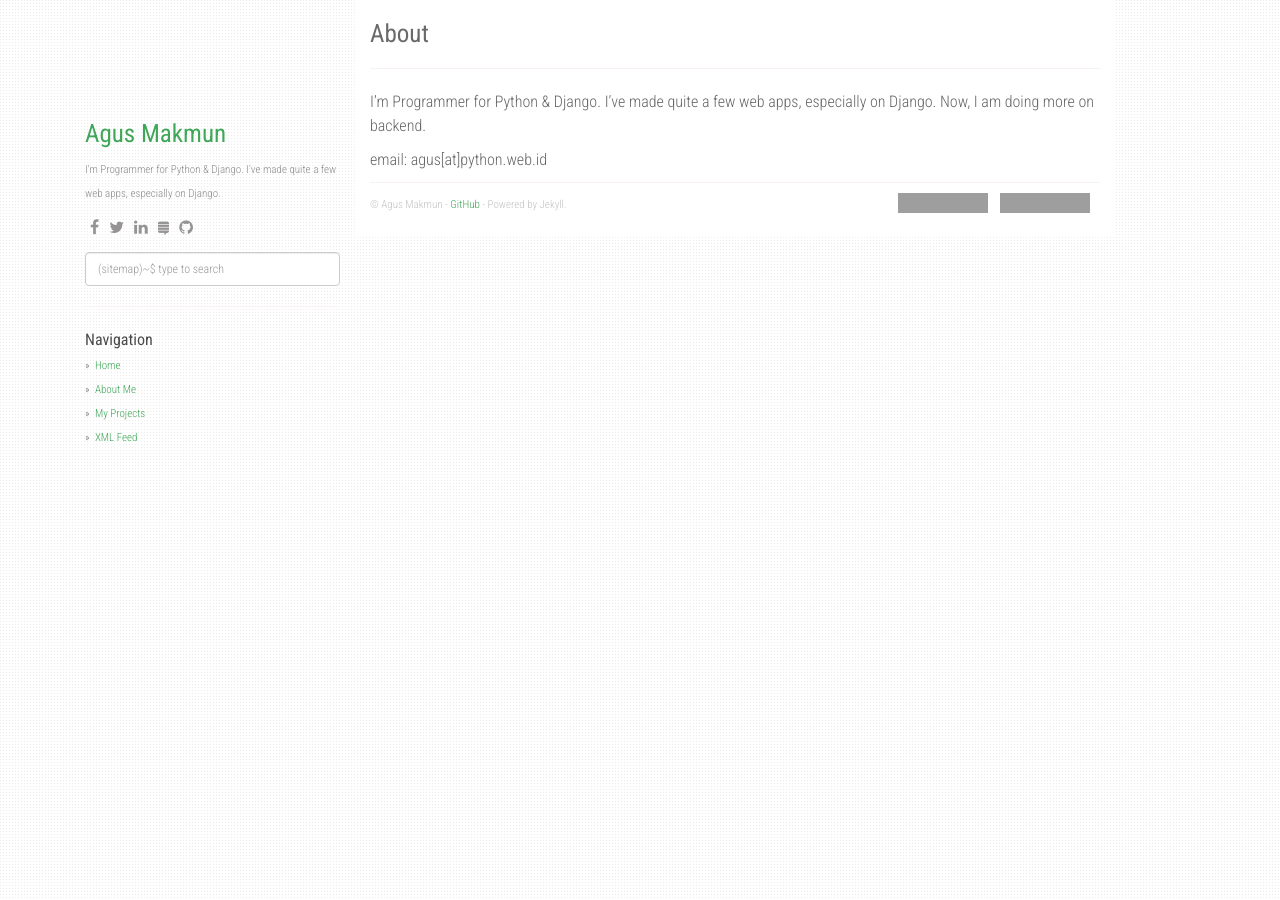
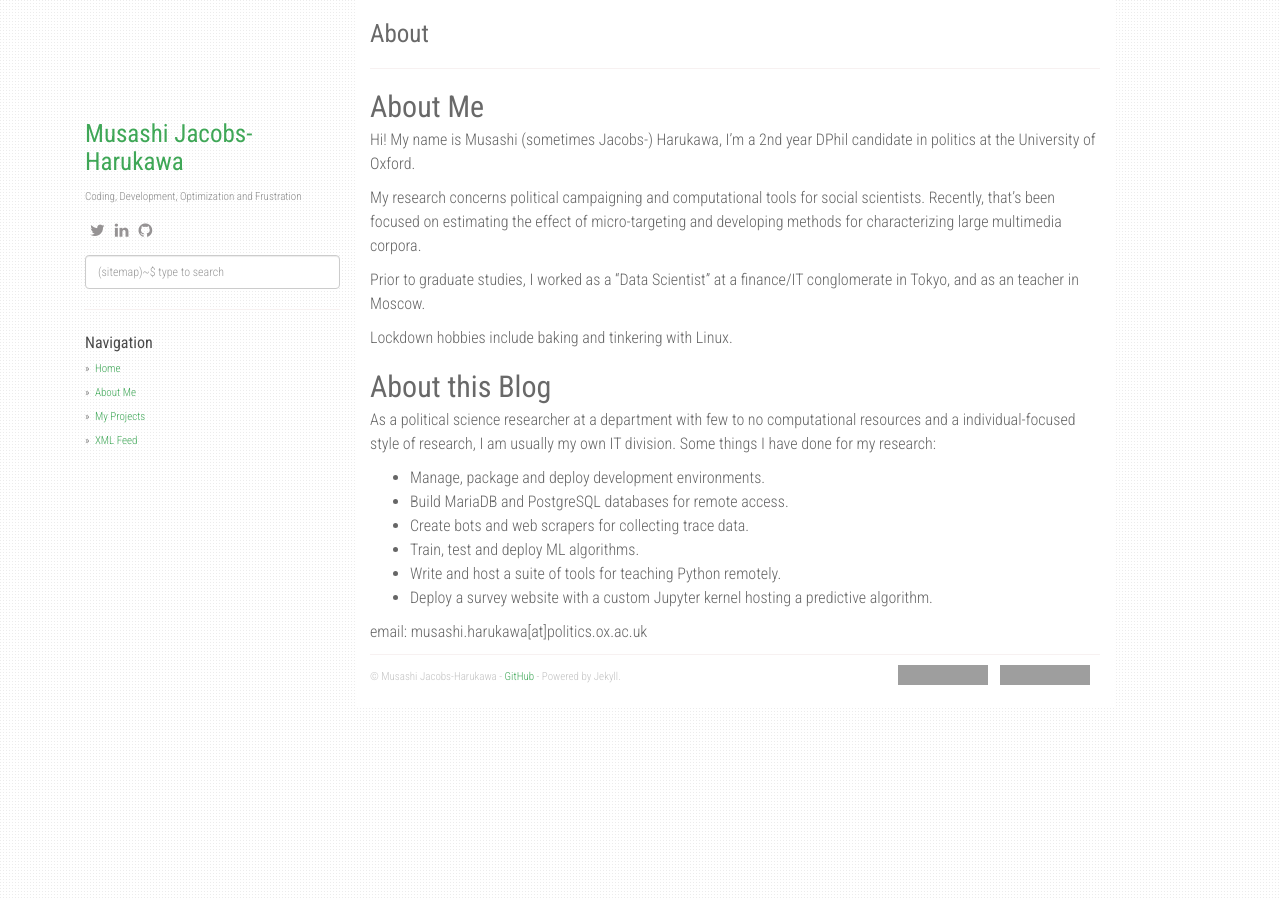
Before and after one commit to muhark/muhark.github.io, a Jekyll site: the page built from about.md, in a window 1280 px wide. Built offline with Jekyll 4.4.1, drawn with Linux system fonts in a browser that asks for light colours; nearby versions of some CDN libraries; grey boxes are pictures that could not be loaded.

Commit message:
"Updating core elements"

```diff
--- a/_config.yml
+++ b/_config.yml
@@ -1,10 +1,8 @@
-title: Stack Problems
-description: My Personal Stack Problems
-author: Agus Makmun
-github: https://github.com/agusmakmun
-about: I'm Programmer for Python & Django. I've made quite a few web apps, especially on Django.
-disqus_shortname: stackproblems
-google_analytics: UA-XXXXXXXX-Y
+title: Full Stack Political Science
+description: A blog about becoming your own IT division as a social science researcher
+author: Musashi Jacobs-Harukawa
+github: https://github.com/muhark
+about: Coding, Development, Optimization and Frustration
 
 enableTags: true
 tagarray: []
@@ -15,16 +13,12 @@ collections:
     permalink: /project/:path/
 
 social:
-    - icon: fa-facebook
-      link: "#"
     - icon: fa-twitter
-      link: "#"
+      link: "https://twitter.com/MJacobsHarukawa"
     - icon: fa-linkedin
-      link: "#"
-    - icon: fa-stack-exchange
-      link: "#"
+      link: ""
     - icon: fa-github
-      link: "https://github.com/agusmakmun"
+      link: "https://github.com/muhark"
 
 share:
   twitter_username: github.io
@@ -38,7 +32,7 @@ urls:
     - text: XML Feed
       url: /feed.xml
 
-url: "https://agusmakmun.github.io"
+url: "https://muhark.github.io"
 baseurl: ""
 paginate: 20
 per_page: 20
--- a/about.md
+++ b/about.md
@@ -4,6 +4,26 @@ title: About
 permalink: /about/
 ---
 
-I'm Programmer for Python & Django. I've made quite a few web apps, especially on Django. Now, I am doing more on backend.
+## About Me
 
-email: agus[at]python.web.id
+Hi! My name is Musashi (sometimes Jacobs-) Harukawa, I'm a 2nd year DPhil candidate in politics at the University of Oxford.
+
+My research concerns political campaigning and computational tools for social scientists. Recently, that's been focused on estimating the effect of micro-targeting and developing methods for characterizing large multimedia corpora.
+
+Prior to graduate studies, I worked as a "Data Scientist" at a finance/IT conglomerate in Tokyo, and as an teacher in Moscow.
+
+Lockdown hobbies include baking and tinkering with Linux.
+
+## About this Blog
+
+As a political science researcher at a department with few to no computational resources and a individual-focused style of research, I am usually my own IT division. Some things I have done for my research:
+
+- Manage, package and deploy development environments.
+- Build MariaDB and PostgreSQL databases for remote access.
+- Create bots and web scrapers for collecting trace data.
+- Train, test and deploy ML algorithms.
+- Write and host a suite of tools for teaching Python remotely.
+- Deploy a survey website with a custom Jupyter kernel hosting a predictive algorithm.
+
+
+email: musashi.harukawa[at]politics.ox.ac.uk
```
Also changed, not shown: README.md.
